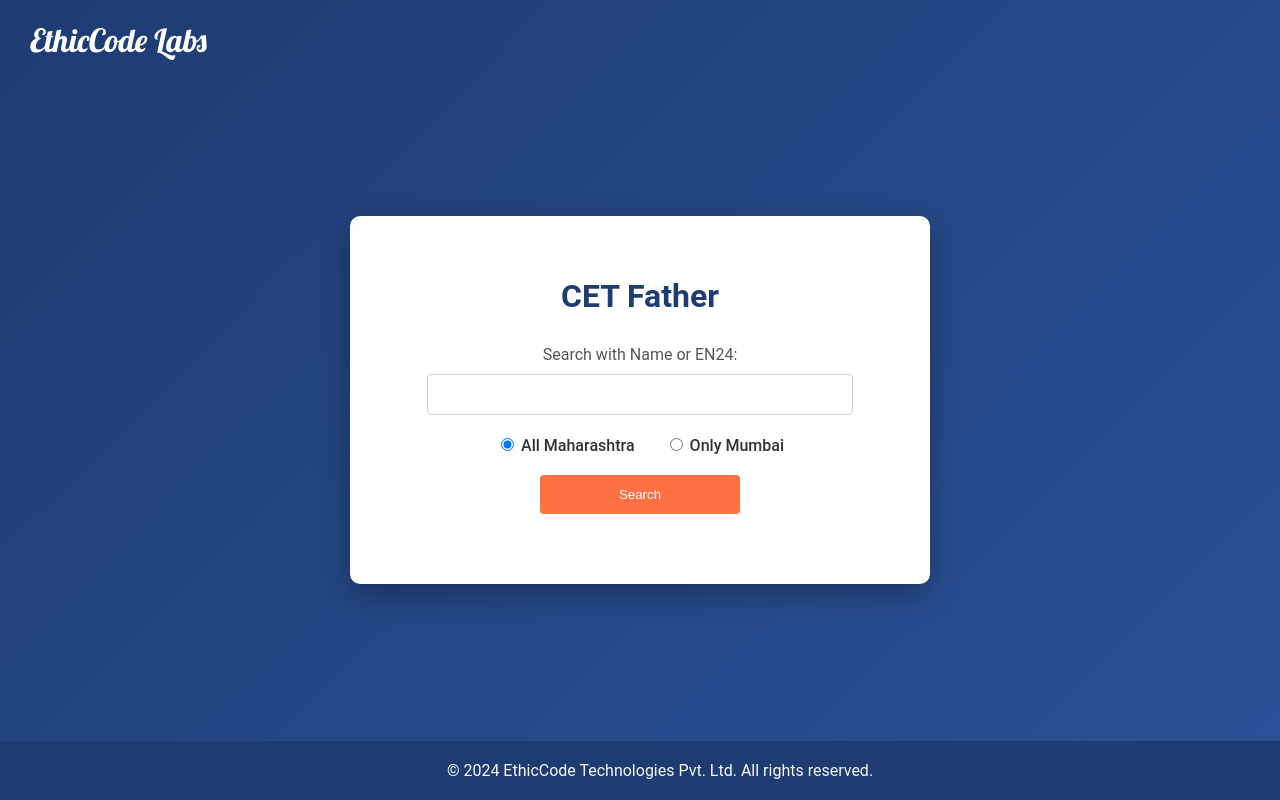
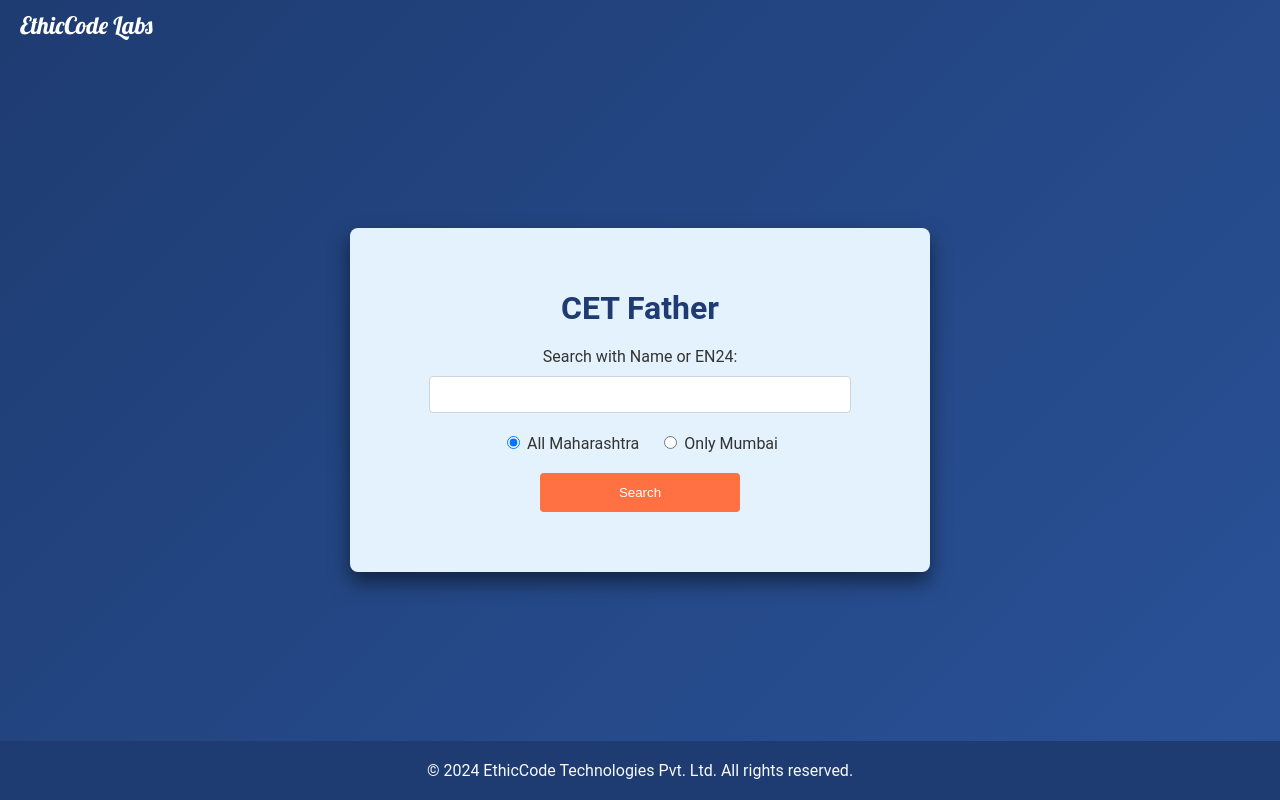
Before and after one commit to EthicCodes/CET-Father, a Flask app: page / in a window 1280 px wide. Run offline with Flask 2, Linux system fonts and the light colour scheme.

Commit message:
Update style.css v1.5

```diff
--- a/static/style.css
+++ b/static/style.css
@@ -1,4 +1,3 @@
-/* Basic body style */
 body {
     font-family: 'Roboto', sans-serif;
     background: linear-gradient(135deg, #1e3c72, #2a5298);
@@ -9,10 +8,10 @@ body {
 
 header {
     position: absolute;
-    top: 20px;
-    left: 30px;
-    font-family: 'Lobster', cursive;
-    font-size: 32px;
+    top: 10px;
+    left: 20px;
+    font-family: 'Lobster', cursive;  /* Using the fancy font */
+    font-size: 24px;
     color: #fff;
 }
 
@@ -24,20 +23,18 @@ header {
 }
 
 .search-card {
-    background-color: #ffffff;
+    background-color: #e3f2fd;
     padding: 40px;
-    border-radius: 10px;
-    box-shadow: 0 10px 30px rgba(0, 0, 0, 0.3);
-    text-align: center;
+    border-radius: 8px;
+    box-shadow: 0 10px 20px rgba(0, 0, 0, 0.5);
     width: 100%;
     max-width: 500px;
+    text-align: center;
 }
 
 h1 {
     color: #1e3c72;
-    margin-bottom: 30px;
-    font-size: 32px;
-    font-weight: 700;
+    margin-bottom: 20px;
 }
 
 form {
@@ -48,11 +45,11 @@ form {
 
 label {
     margin-bottom: 10px;
-    color: #555;
+    color: #333;
 }
 
 input[type="text"] {
-    padding: 12px;
+    padding: 10px;
     margin-bottom: 20px;
     border: 1px solid #ced4da;
     border-radius: 4px;
@@ -67,13 +64,11 @@ input[type="text"] {
 }
 
 .radio-buttons label {
-    margin: 0 15px;
-    font-weight: 500;
-    color: #333;
+    margin: 0 10px;
 }
 
 button {
-    padding: 12px 30px;
+    padding: 12px 20px;
     background-color: #ff7043;
     color: white;
     border: none;
@@ -88,12 +83,15 @@ button:hover {
     background-color: #f4511e;
 }
 
-button:active {
+button.clicked {
     transform: scale(0.95);
 }
 
 #results {
-    margin-top: 30px;
+    margin-top: 20px;
+    display: flex;
+    flex-direction: column;
+    align-items: center; /* Centering the result cards */
 }
 
 .result-card {
@@ -103,35 +101,66 @@ button:active {
     margin: 10px;
     width: 100%;
     max-width: 400px;
-    color: white;
     box-shadow: 0 4px 8px rgba(0, 0, 0, 0.2);
+    transition: transform 0.2s, box-shadow 0.2s;
     text-align: left;
+}
+
+.result-card:hover {
+    transform: translateY(-5px);
+    box-shadow: 0 8px 16px rgba(0, 0, 0, 0.3);
 }
 
 .result-card a {
     color: #3498db;
     font-weight: bold;
     text-decoration: none;
+    display: block;
 }
 
 .result-card a:hover {
     text-decoration: underline;
 }
 
+.result-card p {
+    color: #bdc3c7;
+    margin: 10px 0 0;
+    font-size: 14px;
+}
+
 /* Footer */
 footer {
     text-align: center;
-    padding: 20px;
+    padding: 20px 0;
     background-color: #1e3c72;
     color: #f8f9fa;
     position: fixed;
     width: 100%;
     bottom: 0;
 }
+button {
+    padding: 12px 20px;
+    background-color: #ff7043;
+    color: white;
+    border: none;
+    border-radius: 4px;
+    cursor: pointer;
+    transition: background-color 0.3s, transform 0.1s;
+    width: 100%;
+    max-width: 200px;
+    outline: none; /* Removing default focus outline */
+}
 
-.instagram-icon {
-    width: 20px;   /* Set the correct width */
-    height: 20px;  /* Set the correct height */
-    vertical-align: middle;
-    margin-left: 5px;
+button:active {
+    transform: scale(0.95); /* Shrinks the button slightly on click */
+    box-shadow: 0 3px 5px rgba(0, 0, 0, 0.2); /* Adds a subtle shadow effect */
 }
+
+button:focus {
+    outline: none; /* Ensuring there's no outline when the button is focused */
+}
+
+/* Hover effect */
+button:hover {
+    background-color: #f4511e;
+}
```
